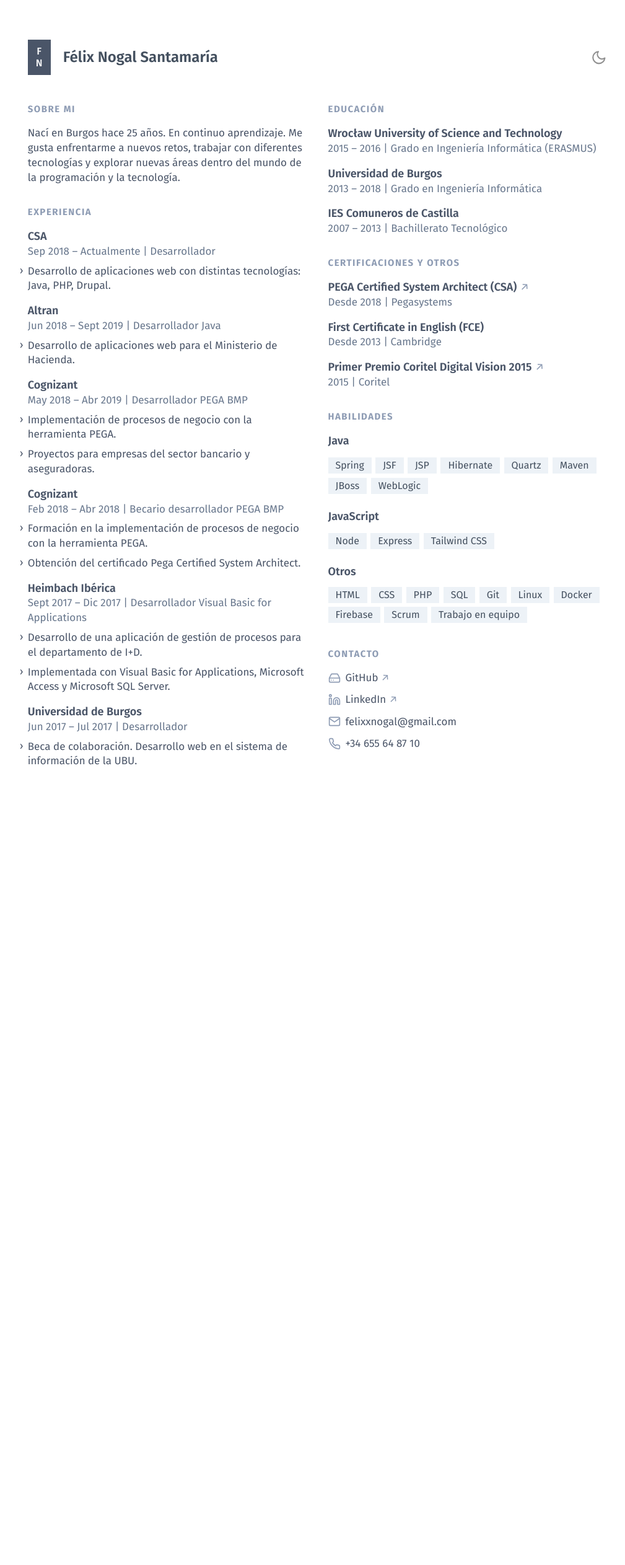
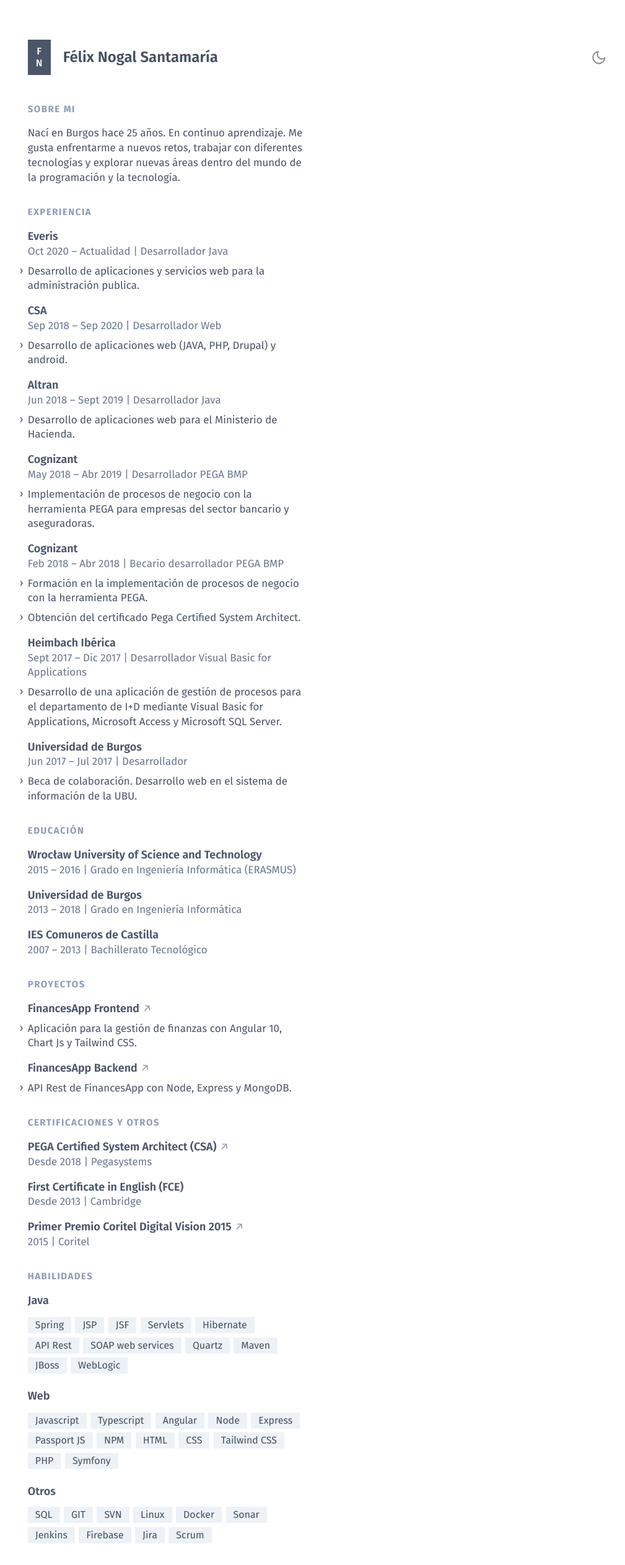
Before and after one commit to huco95/webCV, a website: page docs/index.html in a window 1280 px wide. Shown: the top 2525 px of the page at 62% size, without its empty margins (128-1137 px from the left). Before the commit the page ends 1375 px from the top, so only its background shows below. Drawn offline with Linux system fonts and the light colour scheme.

Commit message:
Updated CV and dark theme colors.

```diff
--- a/docs/index.html
+++ b/docs/index.html
@@ -20,7 +20,7 @@
   <main class="transition-all duration-500 font-firago hyphens-manual bg-background">
 
     <!-- Page -->
-    <div class="p-6 mx-auto page max-w-2xl print:max-w-letter md:max-w-letter md:h-letter xsm:p-8 sm:p-9 md:p-16">
+    <div class="p-6 mx-auto page max-w-2xl print:max-w-letter md:max-w-letter xsm:p-8 sm:p-9 md:p-16">
 
       <!-- Name -->
       <header class="flex items-center mb-8 md:mb-11">
@@ -45,7 +45,7 @@
       <!-- end Name -->
 
       <!-- Column -->
-      <div class="md:col-count-2 print:col-count-2 col-gap-md md:h-letter-col print:h-letter-col col-fill-auto">
+      <div class="md:col-count-2 print:col-count-2 col-gap-md print:h-letter-col col-fill-auto">
 
         <!-- Use mt-3 class when the element isn’t the first one in the column -->
         <section>
@@ -82,16 +82,33 @@
           <section class="mb-4 break-inside-avoid">
             <header>
               <h3 class="text-lg font-semibold text-700 leading-snugish">
-                CSA
+                Everis
               </h3>
               <p class="leading-normal text-md text-650">
-                Sep 2018 – Actualmente | Desarrollador
+                Oct 2020 – Actualidad | Desarrollador Java
               </p>
             </header>
             <ul class="">
               <li class="mt-2 text-md text-700 leading-normal">
                 <span class="absolute -ml-3 sm:-ml-3.2 select-none transform -translate-y-px">›</span>
-                Desarrollo de aplicaciones web con distintas tecnologías: Java, PHP, Drupal.
+                Desarrollo de aplicaciones y servicios web para la administración publica.
+              </li>
+            </ul>
+          </section>
+
+          <section class="mb-4 break-inside-avoid">
+            <header>
+              <h3 class="text-lg font-semibold text-700 leading-snugish">
+                CSA
+              </h3>
+              <p class="leading-normal text-md text-650">
+                Sep 2018 – Sep 2020 | Desarrollador Web
+              </p>
+            </header>
+            <ul class="">
+              <li class="mt-2 text-md text-700 leading-normal">
+                <span class="absolute -ml-3 sm:-ml-3.2 select-none transform -translate-y-px">›</span>
+                Desarrollo de aplicaciones web (JAVA, PHP, Drupal) y android.
               </li>
             </ul>
           </section>
@@ -125,11 +142,7 @@
             <ul class="">
               <li class="mt-2 text-md text-700 leading-normal">
                 <span class="absolute -ml-3 sm:-ml-3.2 select-none transform -translate-y-px">›</span>
-                Implementación de procesos de negocio con la herramienta PEGA.
-              </li>
-              <li class="mt-2 text-md text-700 leading-normal">
-                <span class="absolute -ml-3 sm:-ml-3.2 select-none transform -translate-y-px">›</span>
-                Proyectos para empresas del sector bancario y aseguradoras.
+                Implementación de procesos de negocio con la herramienta PEGA para empresas del sector bancario y aseguradoras.
               </li>
             </ul>
           </section>
@@ -167,11 +180,7 @@
             <ul class="">
               <li class="mt-2 text-md text-700 leading-normal">
                 <span class="absolute -ml-3 sm:-ml-3.2 select-none transform -translate-y-px">›</span>
-                Desarrollo de una aplicación de gestión de procesos para el departamento de I+D.
-              </li>
-              <li class="mt-2 text-md text-700 leading-normal">
-                <span class="absolute -ml-3 sm:-ml-3.2 select-none transform -translate-y-px">›</span>
-                Implementada con Visual Basic for Applications, Microsoft Access y Microsoft SQL Server.
+                Desarrollo de una aplicación de gestión de procesos para el departamento de I+D mediante Visual Basic for Applications, Microsoft Access y Microsoft SQL Server.
               </li>
             </ul>
           </section>
@@ -247,13 +256,62 @@
           <div class="break-inside-avoid">
 
             <h2 class="mb-4 font-bold tracking-widest text-sm2 text-550 print:font-normal">
+              PROYECTOS
+            </h2>
+
+            <section class="mb-4 break-inside-avoid">
+              <header>
+                <h3 class="text-lg font-semibold text-700 leading-snugish">
+                  <a href="https://github.com/huco95/financesApp-Angular" target="_blank" class="group">
+                    FinancesApp Frontend
+                    <span
+                      class="inline-block text-550 print:text-black font-normal group-hover:text-700 transition duration-100 ease-in">↗</span>
+                  </a>
+                </h3>
+                <ul class="">
+                  <li class="mt-2 text-md text-700 leading-normal">
+                    <span class="absolute -ml-3 sm:-ml-3.2 select-none transform -translate-y-px">›</span>
+                    Aplicación para la gestión de finanzas con Angular 10, Chart Js y Tailwind CSS.
+                  </li>
+                </ul>
+              </header>
+            </section>
+
+            <section class="mb-4 break-inside-avoid">
+              <header>
+                <h3 class="text-lg font-semibold text-700 leading-snugish">
+                  <a href="https://github.com/huco95/financesApp-node" target="_blank" class="group">
+                    FinancesApp Backend
+                    <span
+                      class="inline-block text-550 print:text-black font-normal group-hover:text-700 transition duration-100 ease-in">↗</span>
+                  </a>
+                </h3>
+                <ul class="">
+                  <li class="mt-2 text-md text-700 leading-normal">
+                    <span class="absolute -ml-3 sm:-ml-3.2 select-none transform -translate-y-px">›</span>
+                    API Rest de FinancesApp con Node, Express y MongoDB.
+                  </li>
+                </ul>
+              </header>
+            </section>
+
+          </div>
+
+        </section>
+
+        <section class="mt-8">
+
+          <!-- To keep in the same column -->
+          <div class="break-inside-avoid">
+
+            <h2 class="mb-4 font-bold tracking-widest text-sm2 text-550 print:font-normal">
               CERTIFICACIONES Y OTROS
             </h2>
 
             <section class="mb-4 break-inside-avoid">
               <header>
                 <h3 class="text-lg font-semibold text-700 leading-snugish">
-                  <a href="Certified System Architect_7.2.pdf" target="_balnk" class="group">
+                  <a href="Certified System Architect_7.2.pdf" target="_blank" class="group">
                     PEGA Certified System Architect (CSA)
                     <span
                       class="inline-block text-550 print:text-black font-normal group-hover:text-700 transition duration-100 ease-in">↗</span>
@@ -279,7 +337,7 @@
             <section class="mb-4 break-inside-avoid">
               <header>
                 <h3 class="text-lg font-semibold text-700 leading-snugish">
-                  <a href="//www.ubu.es/noticias/un-alumno-de-informatica-gana-el-primer-premio-nacional-coritel" target="_balnk" class="group">
+                  <a href="//www.ubu.es/noticias/un-alumno-de-informatica-gana-el-primer-premio-nacional-coritel" target="_blank" class="group">
                     Primer Premio Coritel Digital Vision 2015
                     <span
                       class="inline-block text-550 print:text-black font-normal group-hover:text-700 transition duration-100 ease-in">↗</span>
@@ -317,13 +375,22 @@
                   Spring
                 </li>
                 <li class="px-3 mr-1.5 mt-1.5 text-base text-750 print:bg-white print:border-inset bg-200">
+                  JSP
+                </li>
+                <li class="px-3 mr-1.5 mt-1.5 text-base text-750 print:bg-white print:border-inset bg-200">
                   JSF
                 </li>
                 <li class="px-3 mr-1.5 mt-1.5 text-base text-750 print:bg-white print:border-inset bg-200">
-                  JSP
+                  Servlets
                 </li>
                 <li class="px-3 mr-1.5 mt-1.5 text-base text-750 print:bg-white print:border-inset bg-200">
                   Hibernate
+                </li>
+                <li class="px-3 mr-1.5 mt-1.5 text-base text-750 print:bg-white print:border-inset bg-200">
+                  API Rest
+                </li>
+                <li class="px-3 mr-1.5 mt-1.5 text-base text-750 print:bg-white print:border-inset bg-200">
+                  SOAP web services
                 </li>
                 <li class="px-3 mr-1.5 mt-1.5 text-base text-750 print:bg-white print:border-inset bg-200">
                   Quartz
@@ -345,12 +412,21 @@
           <section class="mb-4 break-inside-avoid">
             <header>
               <h3 class="text-lg font-semibold text-700 leading-snugish">
-                JavaScript
+                Web
               </h3>
             </header>
             <p class="mt-2 text-md text-700 leading-normal">
             </p>
             <ul class="my-2 mb-6 flex flex-wrap text-md leading-relaxed">
+              <li class="px-3 mr-1.5 mt-1.5 text-base text-750 print:bg-white print:border-inset bg-200">
+                Javascript
+              </li>
+              <li class="px-3 mr-1.5 mt-1.5 text-base text-750 print:bg-white print:border-inset bg-200">
+                Typescript
+              </li>
+              <li class="px-3 mr-1.5 mt-1.5 text-base text-750 print:bg-white print:border-inset bg-200">
+                Angular
+              </li>
               <li class="px-3 mr-1.5 mt-1.5 text-base text-750 print:bg-white print:border-inset bg-200">
                 Node
               </li>
@@ -358,7 +434,25 @@
                 Express
               </li>
               <li class="px-3 mr-1.5 mt-1.5 text-base text-750 print:bg-white print:border-inset bg-200">
+                Passport JS
+              </li>
+              <li class="px-3 mr-1.5 mt-1.5 text-base text-750 print:bg-white print:border-inset bg-200">
+                NPM
+              </li>
+              <li class="px-3 mr-1.5 mt-1.5 text-base text-750 print:bg-white print:border-inset bg-200">
+                HTML
+              </li>
+              <li class="px-3 mr-1.5 mt-1.5 text-base text-750 print:bg-white print:border-inset bg-200">
+                CSS
+              </li>
+              <li class="px-3 mr-1.5 mt-1.5 text-base text-750 print:bg-white print:border-inset bg-200">
                 Tailwind CSS
+              </li>
+              <li class="px-3 mr-1.5 mt-1.5 text-base text-750 print:bg-white print:border-inset bg-200">
+                PHP
+              </li>
+              <li class="px-3 mr-1.5 mt-1.5 text-base text-750 print:bg-white print:border-inset bg-200">
+                Symfony
               </li>
             </ul>
           </section>
@@ -371,19 +465,13 @@
             </header>
             <ul class="py-1.5 mb-6 flex flex-wrap text-md leading-relaxed">
               <li class="px-3 mr-1.5 mt-1.5 text-base text-750 print:bg-white print:border-inset bg-200">
-                HTML
-              </li>
-              <li class="px-3 mr-1.5 mt-1.5 text-base text-750 print:bg-white print:border-inset bg-200">
-                CSS
-              </li>
-              <li class="px-3 mr-1.5 mt-1.5 text-base text-750 print:bg-white print:border-inset bg-200">
-                PHP
-              </li>
-              <li class="px-3 mr-1.5 mt-1.5 text-base text-750 print:bg-white print:border-inset bg-200">
                 SQL
               </li>
               <li class="px-3 mr-1.5 mt-1.5 text-base text-750 print:bg-white print:border-inset bg-200">
-                Git
+                GIT
+              </li>
+              <li class="px-3 mr-1.5 mt-1.5 text-base text-750 print:bg-white print:border-inset bg-200">
+                SVN
               </li>
               <li class="px-3 mr-1.5 mt-1.5 text-base text-750 print:bg-white print:border-inset bg-200">
                 Linux
@@ -392,13 +480,19 @@
                 Docker
               </li>
               <li class="px-3 mr-1.5 mt-1.5 text-base text-750 print:bg-white print:border-inset bg-200">
+                Sonar
+              </li>
+              <li class="px-3 mr-1.5 mt-1.5 text-base text-750 print:bg-white print:border-inset bg-200">
+                Jenkins
+              </li>
+              <li class="px-3 mr-1.5 mt-1.5 text-base text-750 print:bg-white print:border-inset bg-200">
                 Firebase
               </li>
               <li class="px-3 mr-1.5 mt-1.5 text-base text-750 print:bg-white print:border-inset bg-200">
-                Scrum
+                Jira
               </li>
               <li class="px-3 mr-1.5 mt-1.5 text-base text-750 print:bg-white print:border-inset bg-200">
-                Trabajo en equipo
+                Scrum
               </li>
             </ul>
           </section>
```
Also changed, not shown: theme.config.js (+6 -5 lines), README.md, docs/build.css.
